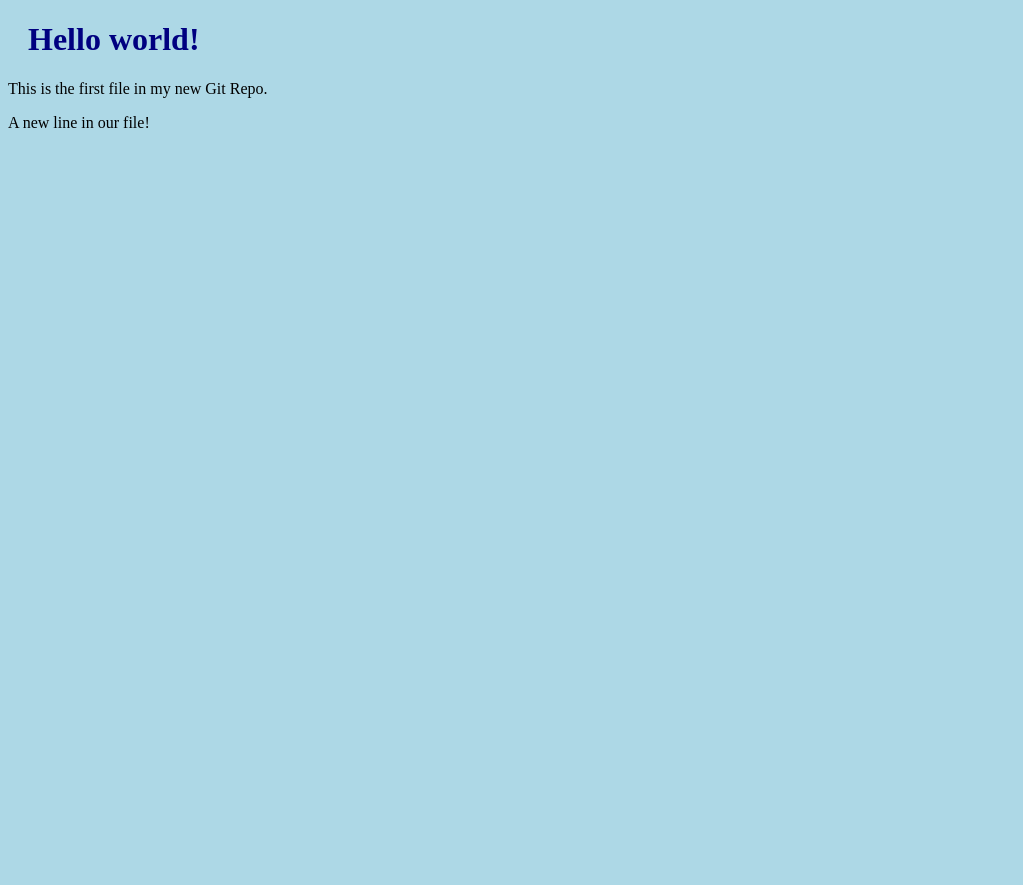
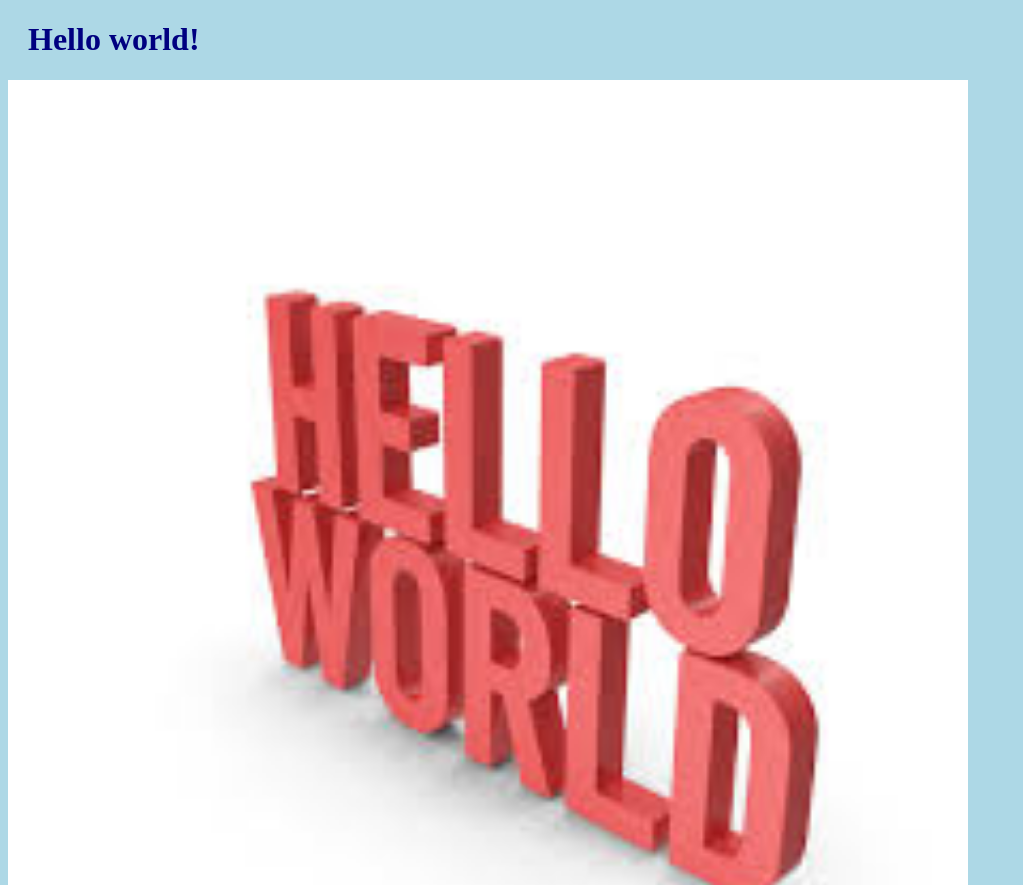
Before and after one commit to Shilemite/shilemite-github.io, a plain HTML site: page index.html in a window 1280 px wide. Shown: the top 885 px of the page, without its empty margins (0-1023 px from the left). Before the commit the page ends 800 px from the top, so only its background shows below. Drawn offline with Linux system fonts and the light colour scheme.

Commit message:
Added image to Hello World

```diff
--- a/index.html
+++ b/index.html
@@ -7,6 +7,8 @@
 <body>
 
 <h1>Hello world!</h1>
+<div><img src="img_hello_world.jfif" alt="Hello World from Space"
+style="width:100%;max-width:960px"></div>
 <p>This is the first file in my new Git Repo.</p>
 <p>A new line in our file!</p>
 
```
Also changed, not shown: img_hello_world.jfif (added).
